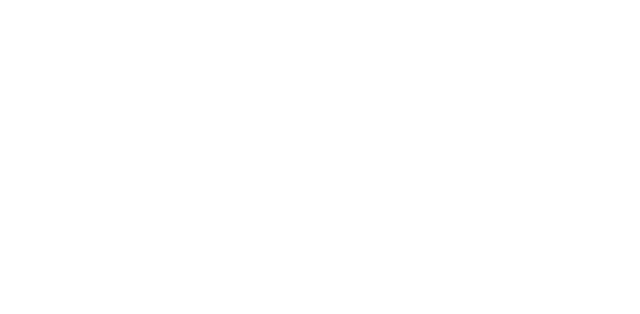
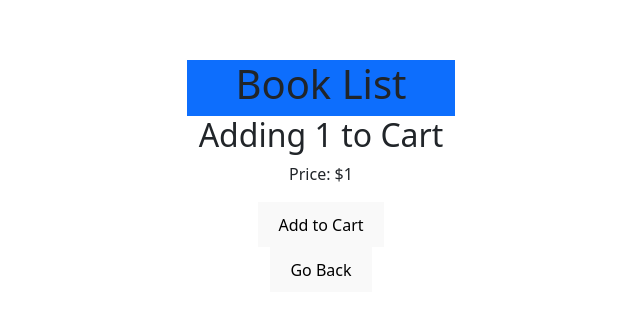
Before and after one commit to opc27/Mission11_Christensen, a React (Vite) app in the folder frontend/: page /addToCart/1/1/1 in a window 1280 px wide. Before the commit this address had no page. Shown: the part 224-538 px from the top of the page, without its empty margins (319-959 px from the left). Built offline with nearby package versions, Linux system fonts and the light colour scheme.

Commit message:
filtering categories works

```diff
--- a/frontend/src/App.tsx
+++ b/frontend/src/App.tsx
@@ -13,7 +13,10 @@ function App() {
           <Routes>
             <Route path="/" element={<BooksPage />} />
             <Route path="/cart" element={<CartPage />} />
-            <Route path="/addToCart" element={<AddToCartPage />} />
+            <Route
+              path="/addToCart/:title/:bookID/:price"
+              element={<AddToCartPage />}
+            />
           </Routes>
         </Router>
       </CartProvider>
--- a/frontend/src/components/BookList.tsx
+++ b/frontend/src/components/BookList.tsx
@@ -15,7 +15,7 @@ function BookList({ selectedCategories }: { selectedCategories: string[] }) {
       const categoryParams = selectedCategories
         .map((cat) => `bookTypes=${encodeURIComponent(cat)}`)
         .join('&');
-
+      console.log(categoryParams);
       const response = await fetch(
         `https://localhost:5000/Book/AllBooks?pageSize=${pageSize}&pageNum=${pageNum}&sortOrder=${sortOrder}${selectedCategories.length ? `&${categoryParams}` : ''}`
       );
@@ -80,7 +80,9 @@ function BookList({ selectedCategories }: { selectedCategories: string[] }) {
 
             <button
               className="btn btn-success"
-              onClick={() => navigate(`/addToCart/${b.title}/${b.bookID}`)}
+              onClick={() =>
+                navigate(`/addToCart/${b.title}/${b.bookID}/${b.price}`)
+              }
             >
               Add to Cart
             </button>
--- a/frontend/src/pages/AddToCartPage.tsx
+++ b/frontend/src/pages/AddToCartPage.tsx
@@ -11,7 +11,7 @@ function AddToCartPage() {
   const handleAddToCart = () => {
     const newItem: CartItem = {
       bookID: Number(bookID),
-      title: title || 'No Project Found',
+      title: title || 'No Book Found',
       price: Number(price),
     };
     addToCart(newItem);
@@ -23,7 +23,7 @@ function AddToCartPage() {
       <WelcomeBand />
       <h2>Adding {title} to Cart</h2>
       <div>
-        <p>Price: {price}</p>
+        <p>Price: ${Number(price)}</p>
         <button onClick={handleAddToCart}>Add to Cart</button>
       </div>
 
```
Also changed, not shown: 10 other files (tests, documents, lock files or other folders).
